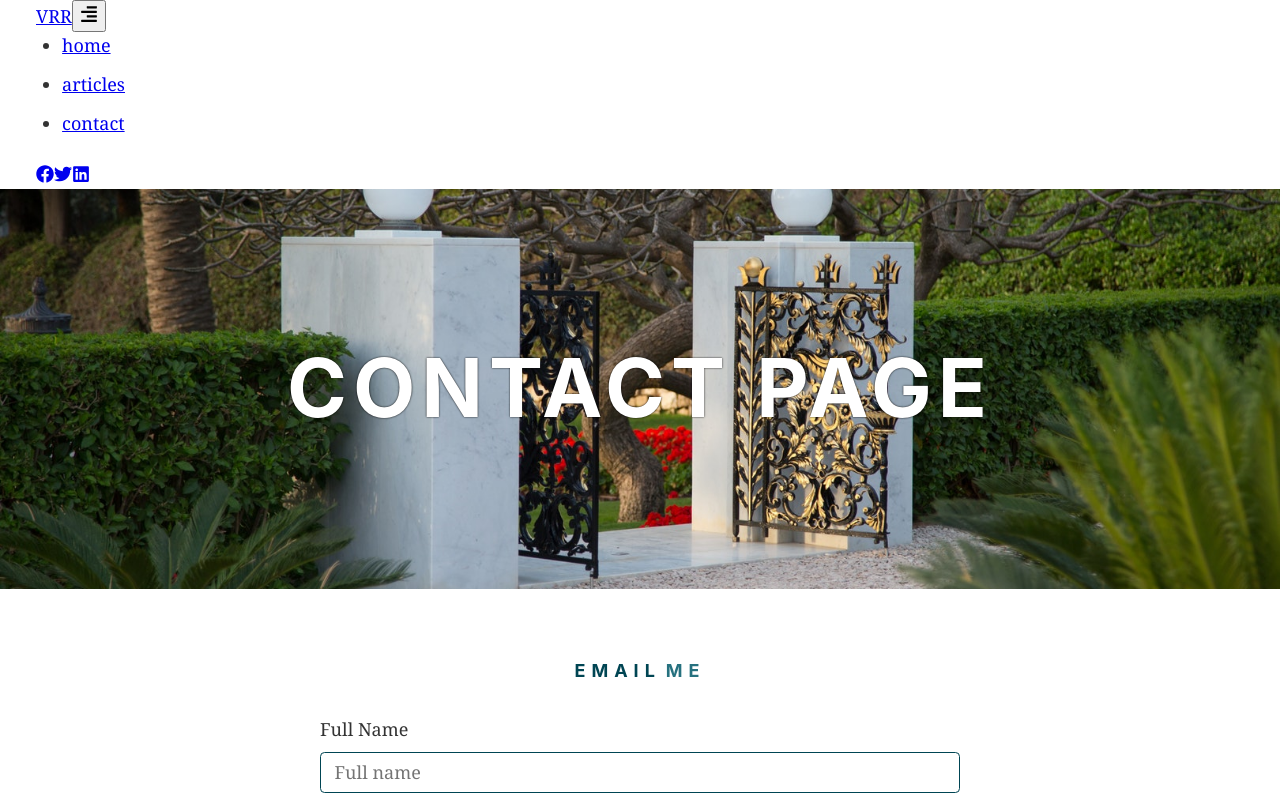
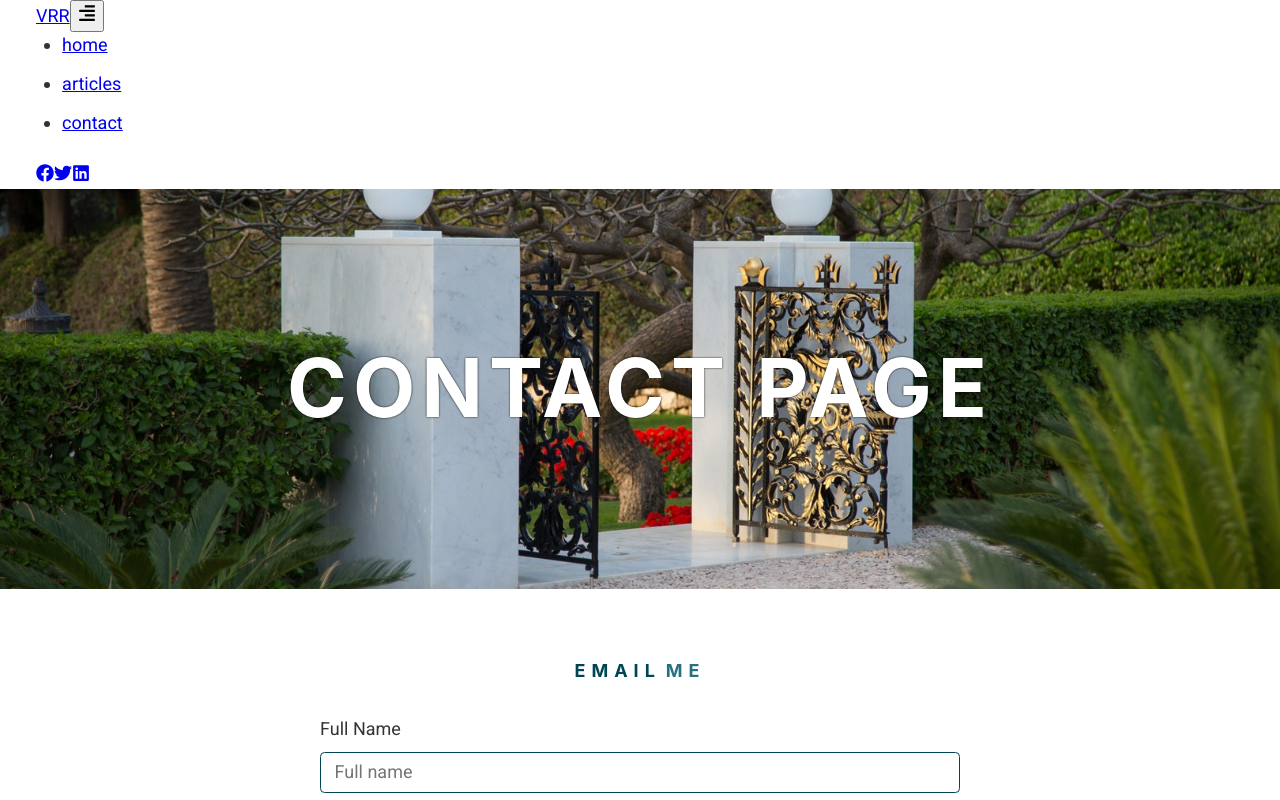
Before and after one commit to vramdhanie/gatsbyweb, a Gatsby site: page /contact in a window 1280 px wide. Shown: the top 800 px of the page. Built offline with nearby package versions, Linux system fonts and the light colour scheme; Gatsby itself is replaced by a stand-in of ours.

Commit message:
Fix font family

```diff
--- a/src/components/layout.css
+++ b/src/components/layout.css
@@ -13,10 +13,11 @@
   --mainSpacing: 4px;
   --lightShadow: 2px 5px 3px 0px rgba(0, 0, 0, 0.5);
   --darkShadow: 4px 10px 5px 0px rgba(0, 0, 0, 0.5);
+  --font: "Roboto", sans-serif;
 }
 
 html {
-  font-family: "Roboto", sans-serif;
+  font-family: var(--font);
   -ms-text-size-adjust: 100%;
   -webkit-text-size-adjust: 100%;
 }
@@ -217,7 +218,7 @@ html {
 }
 body {
   color: hsla(0, 0%, 0%, 0.8);
-  font-family: georgia, serif;
+  font-family: var(--font);
   font-weight: normal;
   word-wrap: break-word;
   font-kerning: normal;
```
